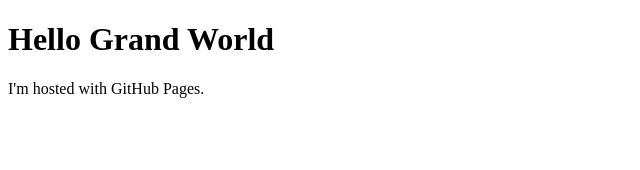
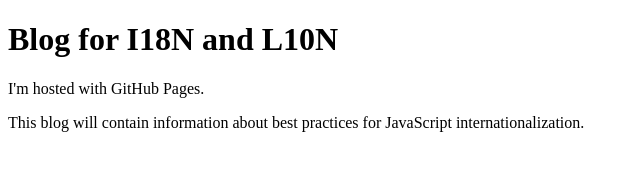
Before and after one commit to wclem/wclem.github.io, a plain HTML site: page index.html in a window 1280 px wide. Shown: the whole page, without its empty margins (0-640 px from the left). Drawn offline with Linux system fonts and the light colour scheme.

Commit message:
Update index.html

```diff
--- a/index.html
+++ b/index.html
@@ -1,7 +1,8 @@
 <!DOCTYPE html>
 <html>
 <body>
-<h1>Hello Grand World</h1>
+<h1>Blog for I18N and L10N</h1>
 <p>I'm hosted with GitHub Pages.</p>
+  <p>This blog will contain information about best practices for JavaScript internationalization.</p>
 </body>
 </html>
```
